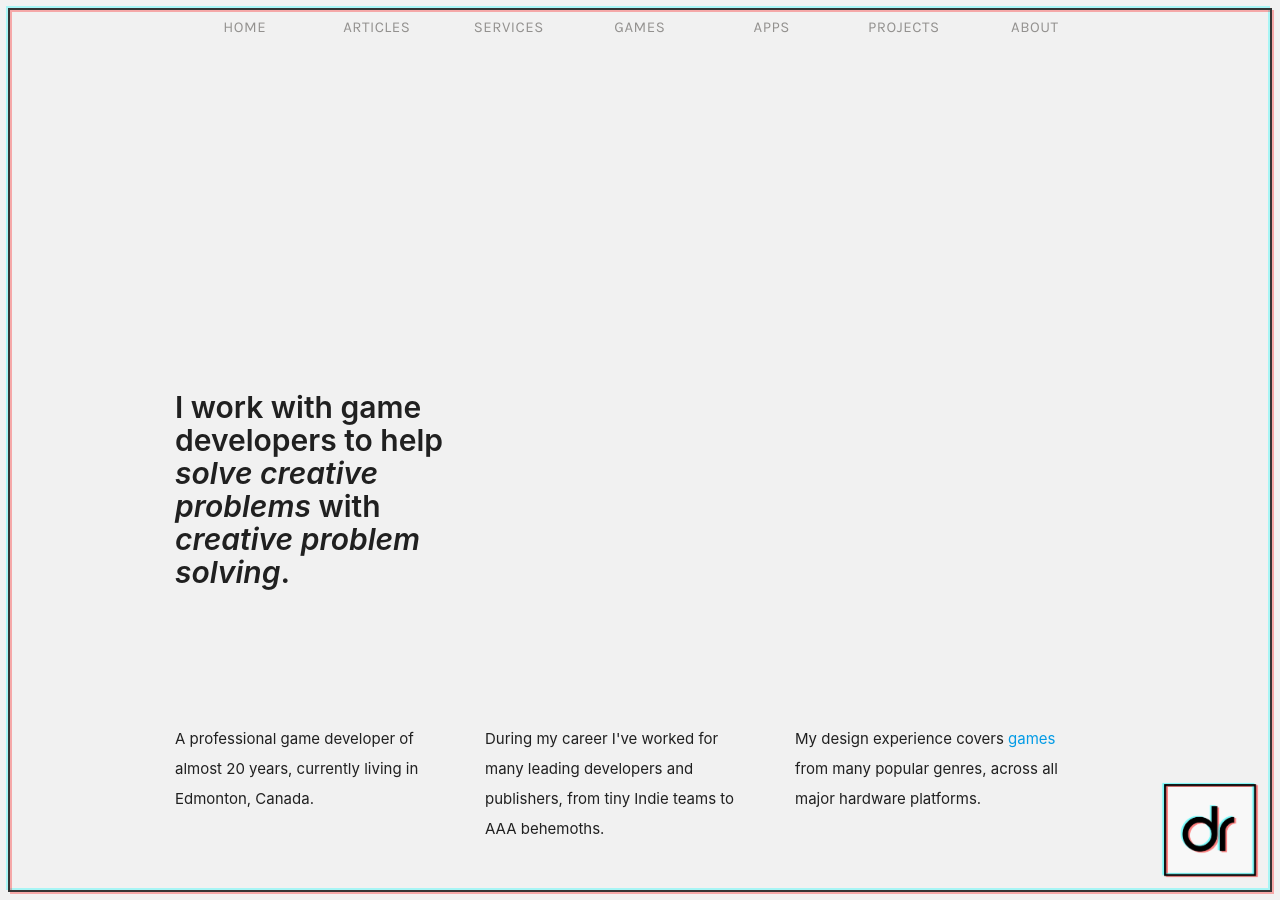
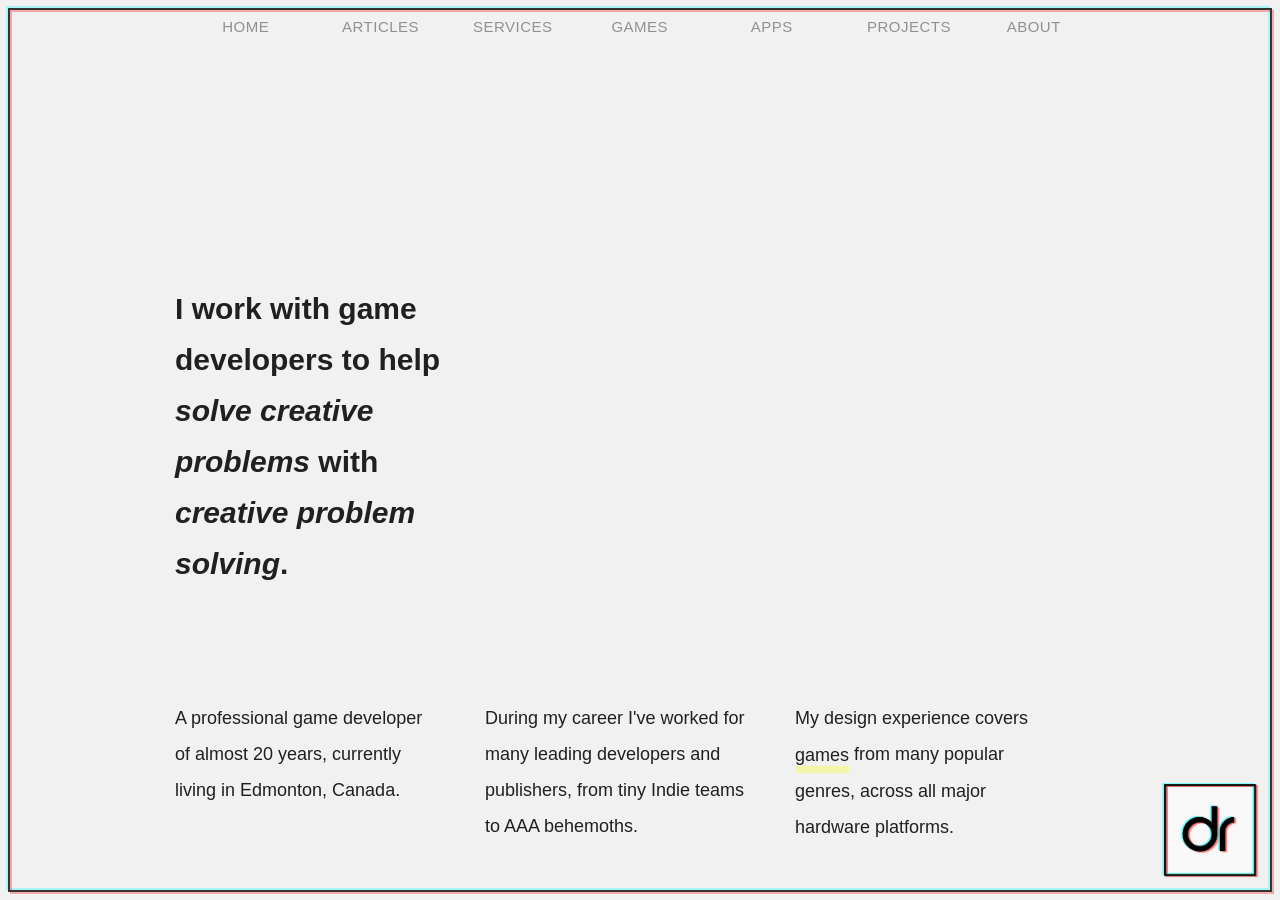
Before and after one commit to roskelld/myblog, a Jekyll site: the page built from services.html, in a window 1280 px wide and 900 px high. Built offline with Jekyll 4.4.1, drawn with Linux system fonts in a browser that asks for light colours.

Commit message:
Update site font

```diff
--- a/_includes/head.html
+++ b/_includes/head.html
@@ -64,4 +64,5 @@ j=d.createElement(s),dl=l!='dataLayer'?'&l='+l:'';j.async=true;j.src=
 <script defer src="https://use.fontawesome.com/releases/v5.7.2/js/all.js" integrity="sha384-0pzryjIRos8mFBWMzSSZApWtPl/5++eIfzYmTgBBmXYdhvxPc+XcFEk+zJwDgWbP" crossorigin="anonymous"></script>
 <link rel="stylesheet" href="{{base}}/css/style.css">
 <link rel="stylesheet" href="{{base}}/js/lib/materialize.min.css">
-<link href="https://fonts.googleapis.com/css?family=Karla" rel="stylesheet">
+<link href="https://fonts.googleapis.com/css?family=Nunito" rel="stylesheet">
+<!-- <link href="https://fonts.googleapis.com/css?family=Karla" rel="stylesheet"> -->
--- a/css/style.css
+++ b/css/style.css
@@ -1,7 +1,8 @@
 html {
     overflow-y: scroll;
     overflow-x: hidden;
-    font-family: 'Karla', sans-serif;
+    /* font-family: 'Karla', sans-serif !important; */
+    font-family: 'Nunito', sans-serif !important;
     height: 100%;
     text-rendering: optimizeLegibility !important;
     -webkit-font-smoothing: antialiased !important;
@@ -48,11 +49,16 @@ time {
 
 ul:not(.browser-default) {
     list-style: inherit !important;
+    padding-left: 2em !important;
 }
 
 li {
     list-style: inherit !important;
     padding-bottom: 0.5em;
+}
+
+img {
+    max-width: 100% !important;
 }
 
 /* ****************************************************************************/
@@ -426,8 +432,15 @@ main {
 /* GRID */
 /* ****************************************************************************/
 
+.wide {
+    max-width: 960px;
+    margin: 0 auto;
+    padding: 1em;
+}
+
 .slim {
-    max-width: 960px;
+    /* max-width: 960px; */
+    max-width: 750px;
     margin: 0 auto;
     padding: 1em;
 }
@@ -472,7 +485,7 @@ main {
         /* flex: 1; */
     }
     p {
-        font-size: 1em;
+        font-size: 1.2em;
         line-height: 2em;
     }
 }
@@ -519,7 +532,7 @@ main {
         flex-wrap: wrap;
         justify-content: space-between;
         align-items: flex-start;
-        margin: 7em 0;
+        margin: 5em 0;
     }
     .flex-column > h3 {
         font-size:     2em      !important;
@@ -625,8 +638,8 @@ footer {
 /* ****************************************************************************/
 
 .karla-font {
-    font-family: 'Karla', sans-serif;
-    font-size: 1.3em;
+    font-family: 'Karla', sans-serif !important;
+    font-size: 1em;
     line-height: 1.7em;
 }
 
@@ -673,21 +686,34 @@ p.caption {
     margin-bottom: 2em !important;
 }
 
+h1 {
+    font-family: 'Karla', sans-serif !important;
+}
+
+h2 {
+    font-family: 'Karla', sans-serif !important;
+}
+
 h3 {
+    font-family: 'Karla', sans-serif !important;
     font-size: 1.7em   !important;
+    line-height: 1.7em !important;
 }
 
 h4 {
+    font-family: 'Karla', sans-serif !important;
     font-size: 1.2em !important;
     line-height: 5em !important;
 }
 
 h5 {
+    font-family: 'Karla', sans-serif !important;
     font-size: 1.1em !important;
     font-weight: bold !important;
 }
 
 .title {
+    font-family: 'Karla', sans-serif !important;
     font-size: 1.7em;
     line-height: 1.2em;
     margin: 0.3em;
@@ -975,6 +1001,10 @@ code {
     padding: 2em !important;
 }
 
+.margin-2 {
+    margin: 2em !important;
+}
+
 /* ****************************************************************************/
 /* STORY                                                                       */
 /* ****************************************************************************/
@@ -1050,6 +1080,11 @@ code {
 }
 
 /* Bounce To Right */
+.hvr-overdraw::before {
+    left: -20px !important;
+    right: -20px !important;
+}
+
 .hvr-bounce-to-right {
     display: inline-block;
     vertical-align: middle;
@@ -1233,6 +1268,57 @@ code {
     transition-timing-function: cubic-bezier(0.52, 1.64, 0.37, 0.66);
 }
 
+/* Bounce To Top */
+p a {
+    color: inherit !important;
+
+}
+
+p a {
+    display: inline-block;
+    vertical-align: middle;
+    -webkit-transform: perspective(1px) translateZ(0);
+    transform: perspective(1px) translateZ(0);
+    box-shadow: 0 0 1px rgba(0, 0, 0, 0);
+    position: relative;
+    -webkit-transition-property: color;
+    transition-property: color;
+    -webkit-transition-duration: 0.5s;
+    transition-duration: 0.5s;
+}
+
+p a:before {
+    content: "";
+    position: absolute;
+    z-index: -1;
+    top: 0;
+    left: 0;
+    right: 0;
+    bottom: 0;
+    background: rgb(243, 246, 169);
+    -webkit-transform: scaleY(0.2);
+    transform: scaleY(0.2);
+    -webkit-transform-origin: 50% 100%;
+    transform-origin: 50% 100%;
+    -webkit-transition-property: transform;
+    transition-property: transform;
+    -webkit-transition-duration: 0.5s;
+    transition-duration: 0.5s;
+    -webkit-transition-timing-function: ease-out;
+    transition-timing-function: ease-out;
+}
+
+p a:hover, a:focus, a:active {
+    color: #343434;
+}
+
+p a:hover:before, a:focus:before, a:active:before {
+    -webkit-transform: scaleY(1);
+    transform: scaleY(1);
+    -webkit-transition-timing-function: cubic-bezier(0.52, 1.64, 0.37, 0.66);
+    transition-timing-function: cubic-bezier(0.52, 1.64, 0.37, 0.66);
+}
+
 /* ****************************************************************************/
 /* ANIMATIONS */
 /* ****************************************************************************/
--- a/services.html
+++ b/services.html
@@ -5,7 +5,7 @@ title: Dean Roskell - Video Game Development Consultant and Design Services
 description: Let's level up your game's design and give player's something to get excited about! Dean Roskell brings nearly 20 years of Game Design experience from some of the worlds biggest AAA games and global brands.
 order: 2
 ---
-<div class="slim">
+<div class="wide karla-font">
     <section class="flex-row head-half-title">
         <div class="flex-column">
             <h3>I work with game developers to help <i>solve creative problems</i> with <i>creative problem solving</i>.</h3>
```
